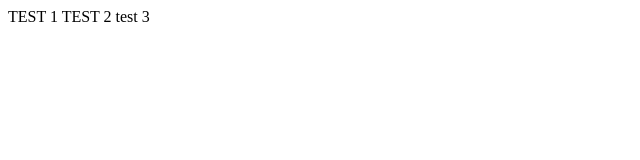
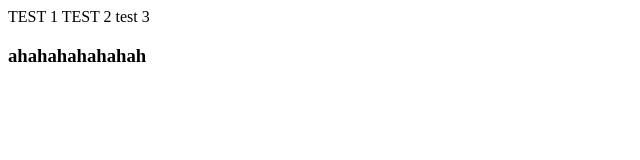
Before and after one commit to Jinlee057/GITTEST, a plain HTML site: page index.html in a window 1280 px wide. Shown: the whole page, without its empty margins (0-640 px from the left). Drawn offline with Linux system fonts and the light colour scheme.

Commit message:
amend index.html
add h3

```diff
--- a/index.html
+++ b/index.html
@@ -10,5 +10,6 @@
     TEST 1
     TEST 2
     test 3
+    <h3>ahahahahahahah</h3>
 </body>
 </html>
```
